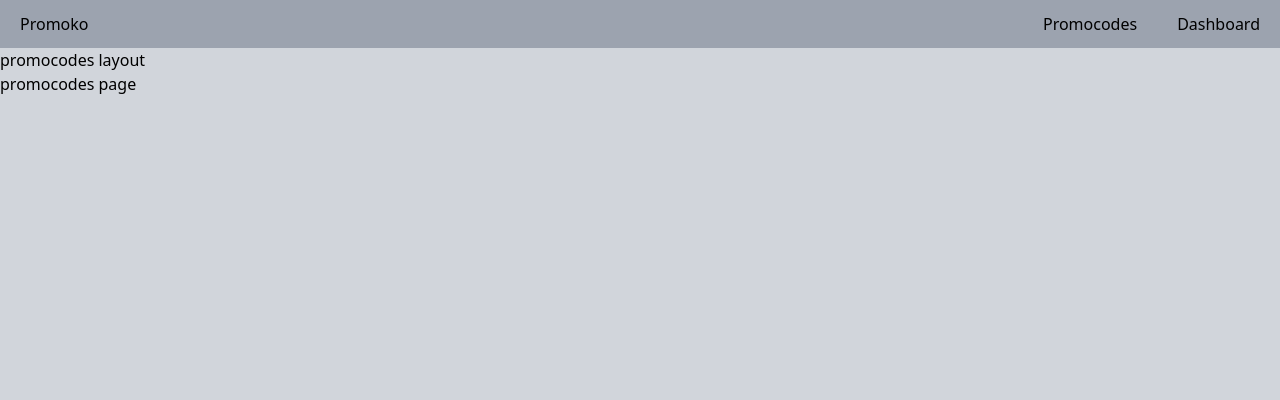
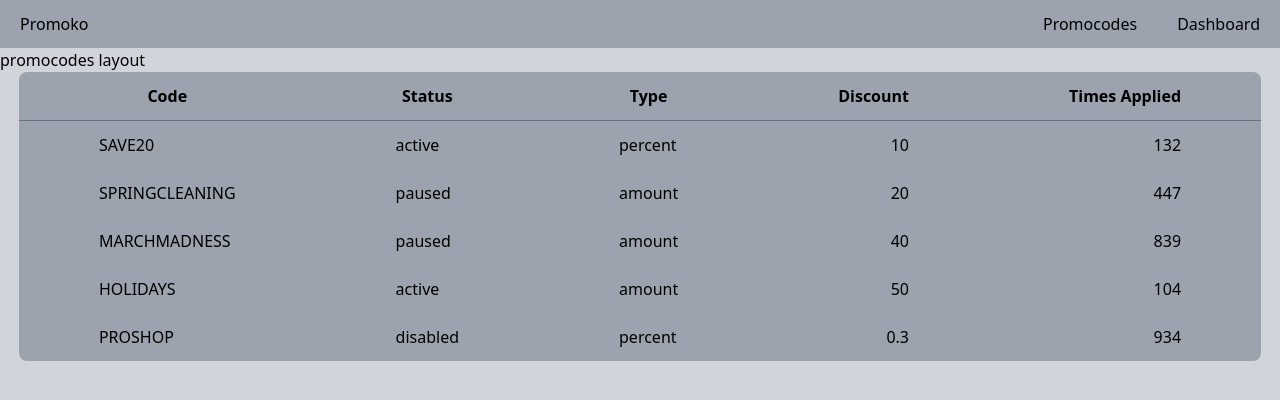
Before and after one commit to daniel-black/promocodes-manager, a Next.js app: page /promocodes in a window 1280 px wide. Shown: the top 400 px of the page. Built offline with nearby package versions, Linux system fonts and the light colour scheme.

Commit message:
dummy data for /promocodes and /promocodes/[code] page

```diff
--- /dev/null
+++ b/src/app/(manager)/promocodes/[code]/page.tsx
@@ -0,0 +1,10 @@
+export default function PromocodePage({ params }: {
+  params: { code: string }
+}) {
+  return (
+    <div>
+      promocode page
+      <p>{params.code}</p>
+    </div>
+  );
+}
--- a/src/app/(manager)/promocodes/page.tsx
+++ b/src/app/(manager)/promocodes/page.tsx
@@ -1,7 +1,35 @@
+import { mockPromocodes } from "@/data";
+import Link from "next/link";
+
 export default function PromocodesPage() {
   return (
-    <div>
-      <p>promocodes page</p>
+    <div className="flex justify-center">
+      <table className="bg-gray-400 table-auto border-collapse rounded-lg">
+        <thead>
+          <tr className="border-b border-gray-500">
+            <th className="px-20 py-3">Code</th>
+            <th className="px-20 py-3">Status</th>
+            <th className="px-20 py-3">Type</th>
+            <th className="px-20 py-3">Discount</th>
+            <th className="px-20 py-3">Times Applied</th>
+          </tr>
+        </thead>
+        <tbody>
+          {mockPromocodes.map(p =>
+            <tr key={p.code} className='text-left hover:bg-gray-500'>
+              <td className="px-20 py-3">
+                <Link href={`/promocodes/${p.code}`} className='hover:underline'>
+                  {p.code}
+                </Link>
+              </td>
+              <td className="px-20 py-3">{p.status}</td>
+              <td className="px-20 py-3">{p.codeType}</td>
+              <td className="px-20 py-3 text-right">{p.discount}</td>
+              <td className="px-20 py-3 text-right">{Math.round(Math.random() * 1000)}</td>
+            </tr>
+          )}
+        </tbody>
+      </table>
     </div>
   );
 }
--- /dev/null
+++ b/src/data.ts
@@ -0,0 +1,54 @@
+import { Promocode } from "./types";
+
+export const mockPromocodes: Promocode[] = [
+  {
+    code: 'SAVE20',
+    status: 'active',
+    codeType: 'percent',
+    discount: 10,
+    maxDiscount: 50,
+    createdAt: '2022-12-01T12:00:00.000Z',
+    start: '2022-12-01T12:00:00.000Z',
+    end: '2022-12-31T12:00:00.000Z',
+  },
+  {
+    code: 'SPRINGCLEANING',
+    status: 'paused',
+    codeType: 'amount',
+    discount: 20,
+    maxDiscount: 100,
+    createdAt: '2022-12-01T12:00:00.000Z',
+    start: '2022-12-01T12:00:00.000Z',
+    end: '2022-12-31T12:00:00.000Z',
+  },
+  {
+    code: 'MARCHMADNESS',
+    status: 'paused',
+    codeType: 'amount',
+    discount: 40,
+    maxDiscount: 100,
+    createdAt: '2022-12-01T12:00:00.000Z',
+    start: '2022-12-01T12:00:00.000Z',
+    end: '2022-12-31T12:00:00.000Z',
+  },
+  {
+    code: 'HOLIDAYS',
+    status: 'active',
+    codeType: 'amount',
+    discount: 50,
+    maxDiscount: 50,
+    createdAt: '2022-12-01T12:00:00.000Z',
+    start: '2022-12-01T12:00:00.000Z',
+    end: '2022-12-31T12:00:00.000Z',
+  },
+  {
+    code: 'PROSHOP',
+    status: 'disabled',
+    codeType: 'percent',
+    discount: 0.3,
+    maxDiscount: 100,
+    createdAt: '2022-12-01T12:00:00.000Z',
+    start: '2022-12-01T12:00:00.000Z',
+    end: '2022-12-31T12:00:00.000Z',
+  }
+];
--- a/src/types.ts
+++ b/src/types.ts
@@ -1,9 +1,10 @@
+// This is platonic, unchangeable by user applies
 export type Promocode = {
   code: string;
   status: Status;
   codeType: CodeType;
-  value: number;
-  maxValue: number;
+  discount: number;
+  maxDiscount: number;
   createdAt: string;
   start: string;
   end: string;
```
